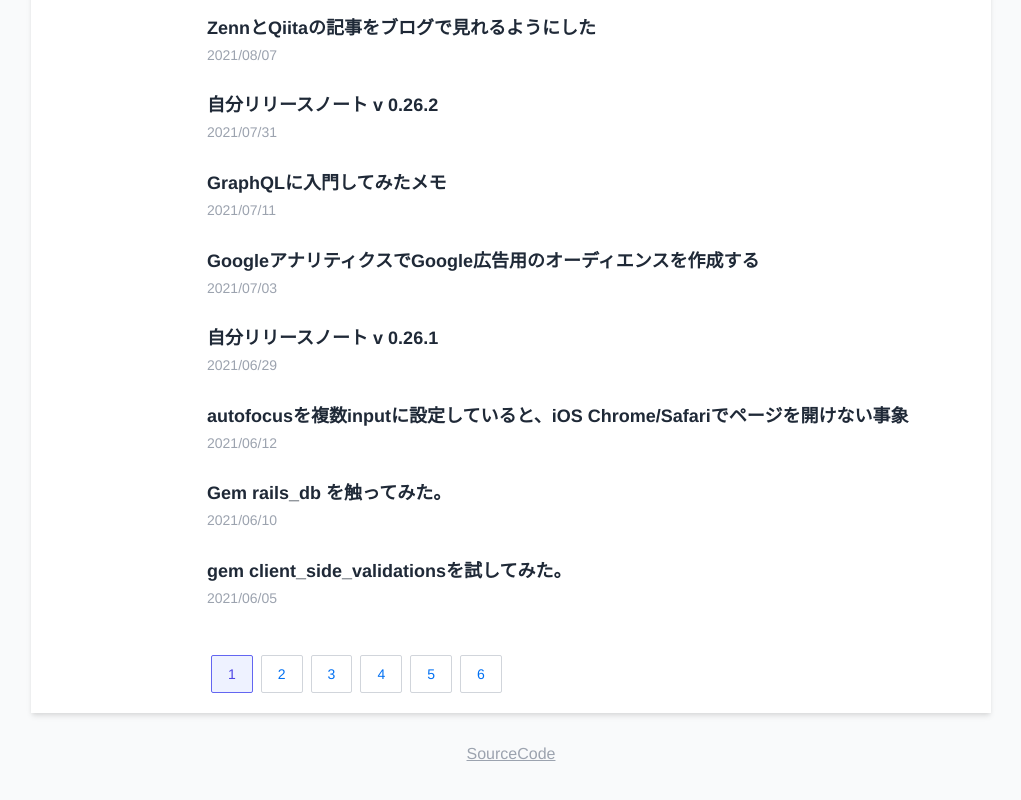
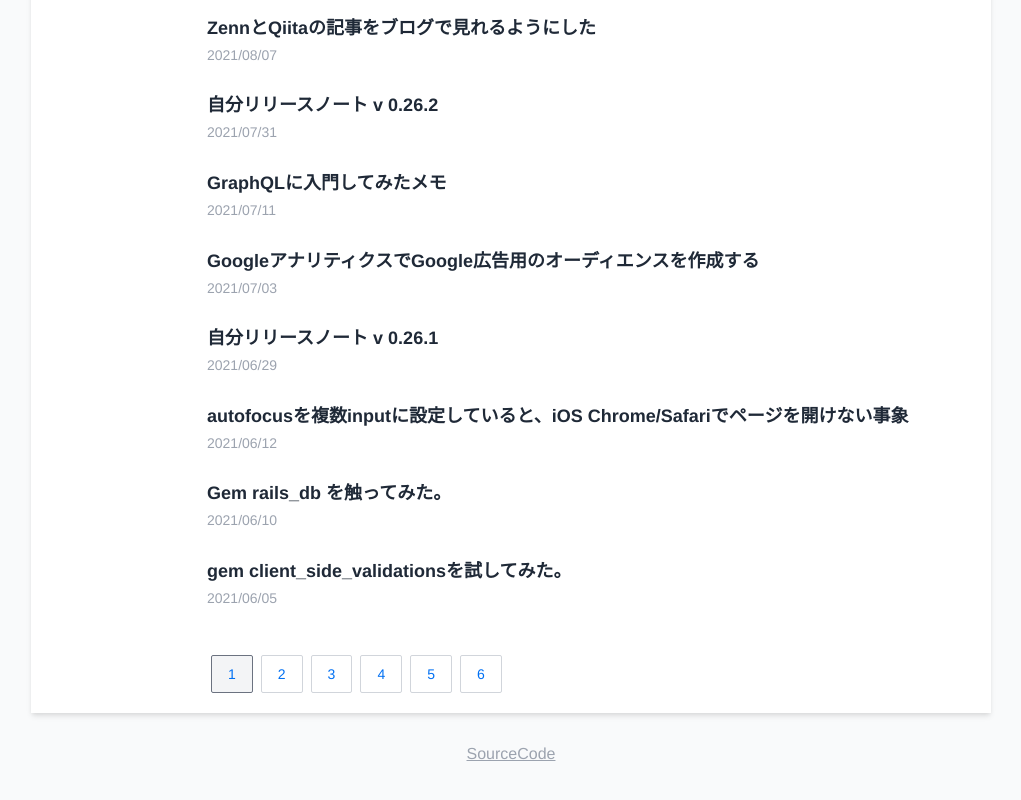
Before and after one commit to kenzo-tanaka/nextJsBlog, a Next.js app: page / in a window 1280 px wide. Shown: the part 433-1233 px from the top of the page, without its empty margins (129-1150 px from the left). Built offline with nearby package versions, Linux system fonts and the light colour scheme; no server answers.

Commit message:
fix: Change pagination color

```diff
--- a/components/pagination.tsx
+++ b/components/pagination.tsx
@@ -18,7 +18,7 @@ const Pagination: React.FC<Props> = ({ totalCount, current }) => {
       {range(1, Math.ceil(totalCount / PER_PAGE)).map((number, index) => (
         <div className="mx-1 inline-block" key={index}>
           <Link href={`/posts/page/${number}`}>
-            <a className={`${current === number ? 'bg-indigo-50 border-indigo-500 text-indigo-600' : ''} rounded-sm z-10 relative inline-flex items-center px-4 py-2 px-3 border border-gray-300 text-sm font-medium`}>
+            <a className={`${current === number ? 'bg-gray-100 border-gray-500' : ''} rounded-sm z-10 relative inline-flex items-center px-4 py-2 px-3 border border-gray-300 text-sm font-medium`}>
               {number}
             </a>
           </Link>
```
